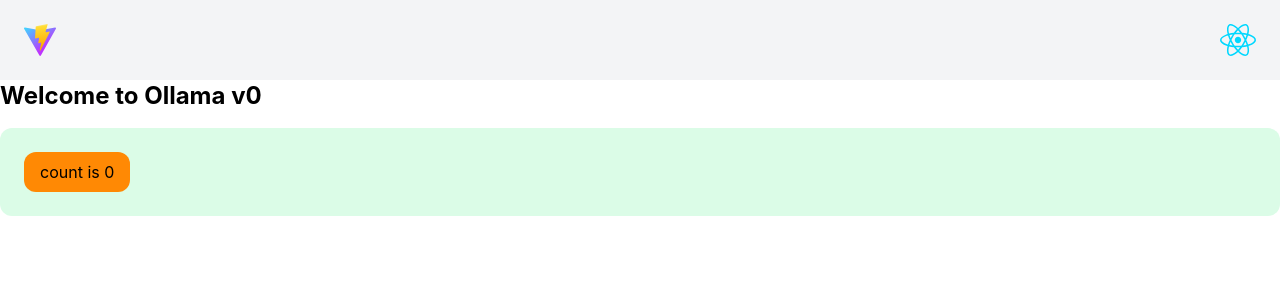
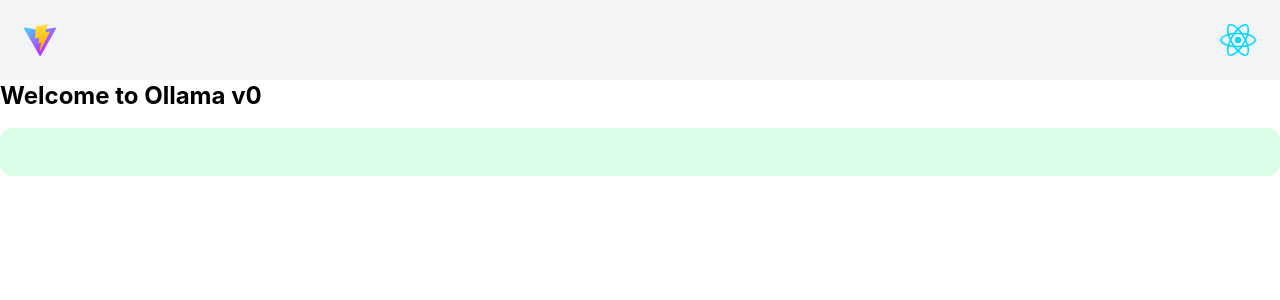
Before and after one commit to jimmyegc/react-venster-template, a React (Vite) app: page / in a window 1280 px wide. Shown: the top 300 px of the page. Built offline with nearby package versions, Linux system fonts and the light colour scheme.

Commit message:
03092026

```diff
--- a/src/App.tsx
+++ b/src/App.tsx
@@ -3,7 +3,6 @@
 import viteLogo from "/vite.svg";
 
 function App() {
-  const [count, setCount] = useState(0);
 
   return (
     <>
@@ -17,12 +16,7 @@
       </div>
       <h1 className="text-2xl font-bold mb-4">Welcome to Ollama v0</h1>
       <div className="card p-6 bg-green-100 rounded-xl">
-        <button
-          className="bg-orange-400 py-2 px-4 rounded-xl cursor-pointer hover:bg-orange-500"
-          onClick={() => setCount((count) => count + 1)}
-        >
-          count is {count}
-        </button>
+
       </div>
     </>
   );
```
